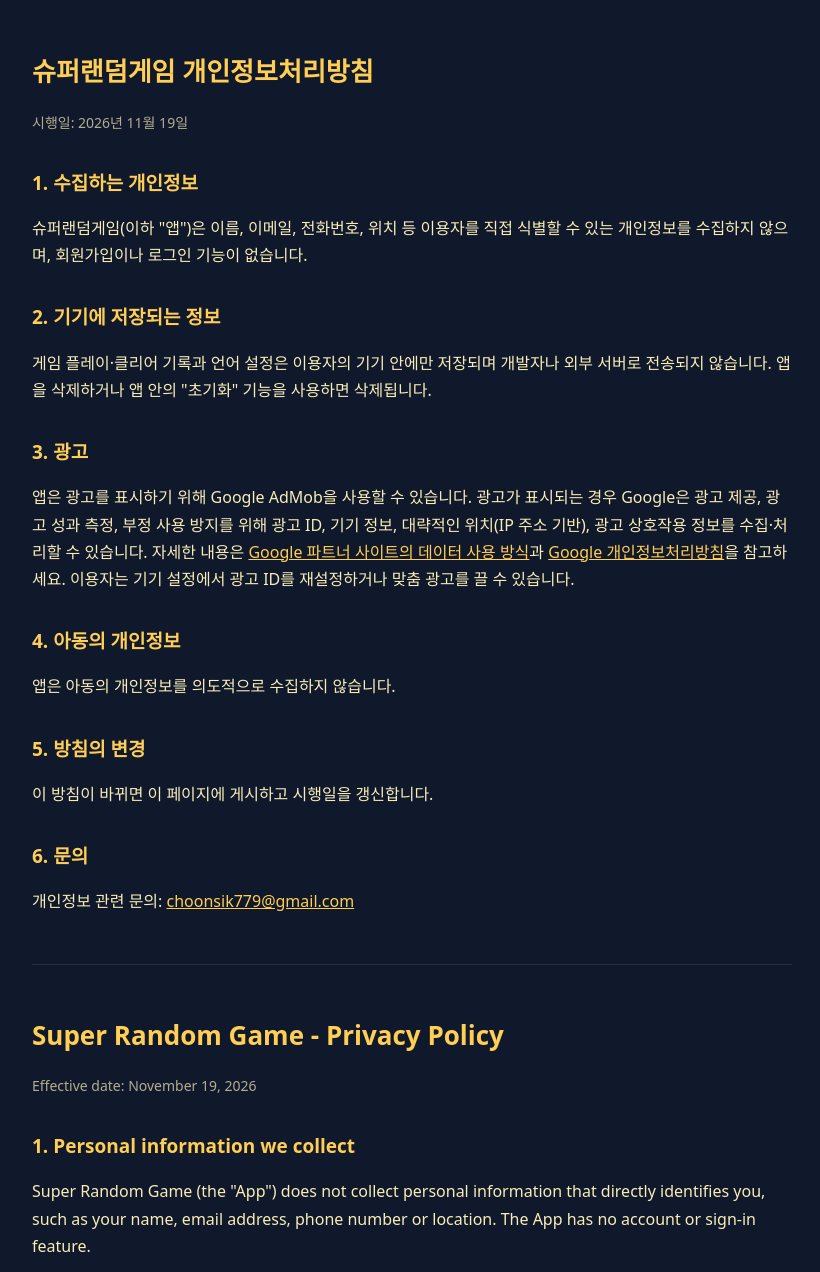
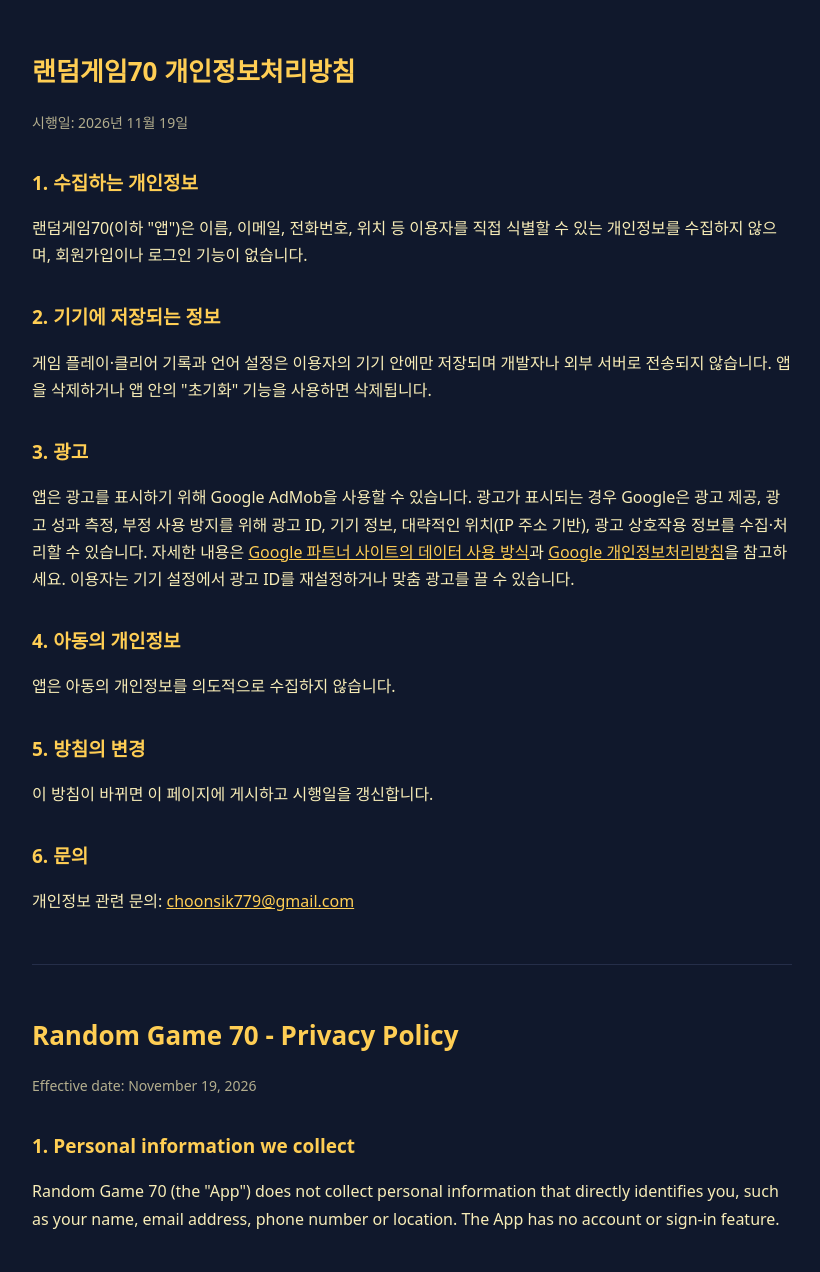
Before and after one commit to ginmyu175-eng/srg-play, a plain HTML site: page privacy.html in a window 1280 px wide. Shown: the top 1272 px of the page, without its empty margins (228-1048 px from the left). Drawn offline with Linux system fonts and the light colour scheme.

Commit message:
개인정보처리방침: 앱 이름을 랜덤게임70으로 변경
Co-Authored-By: Claude Opus 5.5 <noreply@anthropic.com>

```diff
--- a/privacy.html
+++ b/privacy.html
@@ -3,7 +3,7 @@
 <head>
 <meta charset="utf-8">
 <meta name="viewport" content="width=device-width, initial-scale=1">
-<title>Super Random Game A - Privacy Policy</title>
+<title>Random Game 70 - Privacy Policy</title>
 <style>
   :root { color-scheme: dark; }
   body { margin: 0; background: #10182c; color: #f8edb7; font: 16px/1.7 system-ui, sans-serif; }
@@ -17,11 +17,11 @@
 </head>
 <body>
 <main>
-<h1>슈퍼랜덤게임 개인정보처리방침</h1>
+<h1>랜덤게임70 개인정보처리방침</h1>
 <p class="muted">시행일: 2026년 11월 19일</p>
 
 <h2>1. 수집하는 개인정보</h2>
-<p>슈퍼랜덤게임(이하 "앱")은 이름, 이메일, 전화번호, 위치 등 이용자를 직접 식별할 수 있는 개인정보를 수집하지 않으며, 회원가입이나 로그인 기능이 없습니다.</p>
+<p>랜덤게임70(이하 "앱")은 이름, 이메일, 전화번호, 위치 등 이용자를 직접 식별할 수 있는 개인정보를 수집하지 않으며, 회원가입이나 로그인 기능이 없습니다.</p>
 
 <h2>2. 기기에 저장되는 정보</h2>
 <p>게임 플레이·클리어 기록과 언어 설정은 이용자의 기기 안에만 저장되며 개발자나 외부 서버로 전송되지 않습니다. 앱을 삭제하거나 앱 안의 "초기화" 기능을 사용하면 삭제됩니다.</p>
@@ -40,11 +40,11 @@
 
 <hr>
 
-<h1>Super Random Game - Privacy Policy</h1>
+<h1>Random Game 70 - Privacy Policy</h1>
 <p class="muted">Effective date: November 19, 2026</p>
 
 <h2>1. Personal information we collect</h2>
-<p>Super Random Game (the "App") does not collect personal information that directly identifies you, such as your name, email address, phone number or location. The App has no account or sign-in feature.</p>
+<p>Random Game 70 (the "App") does not collect personal information that directly identifies you, such as your name, email address, phone number or location. The App has no account or sign-in feature.</p>
 
 <h2>2. Data stored on your device</h2>
 <p>Your game progress (played and cleared games) and language setting are stored only on your device and are never sent to the developer or any server. They are deleted when you uninstall the App or use the in-app "Reset" option.</p>
```
